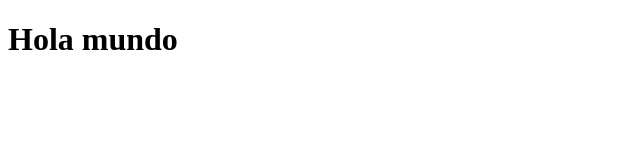
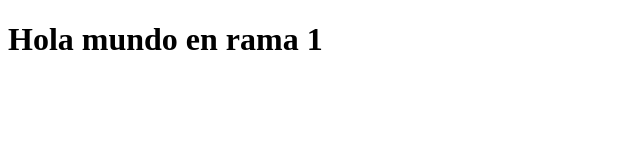
Before and after one commit to renep17/Isma, a plain HTML site: page index.html in a window 1280 px wide. Shown: the whole page, without its empty margins (0-640 px from the left). Drawn offline with Linux system fonts and the light colour scheme.

Commit message:
segundo cambio

```diff
--- a/index.html
+++ b/index.html
@@ -7,6 +7,6 @@
     <title>Document</title>
 </head>
 <body>
-    <h1>Hola mundo</h1>
+    <h1>Hola mundo en rama 1</h1>
 </body>
 </html>
```
